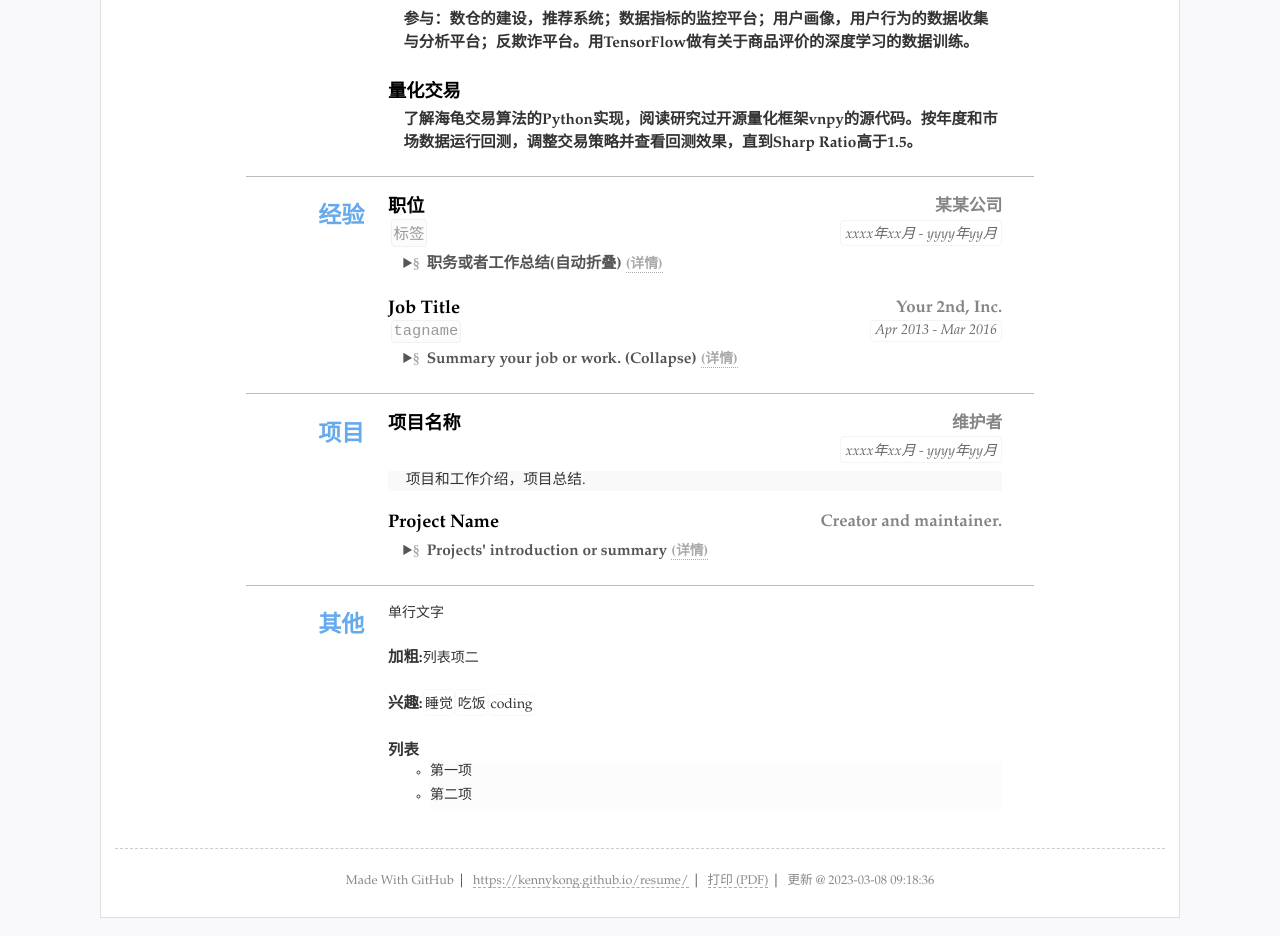
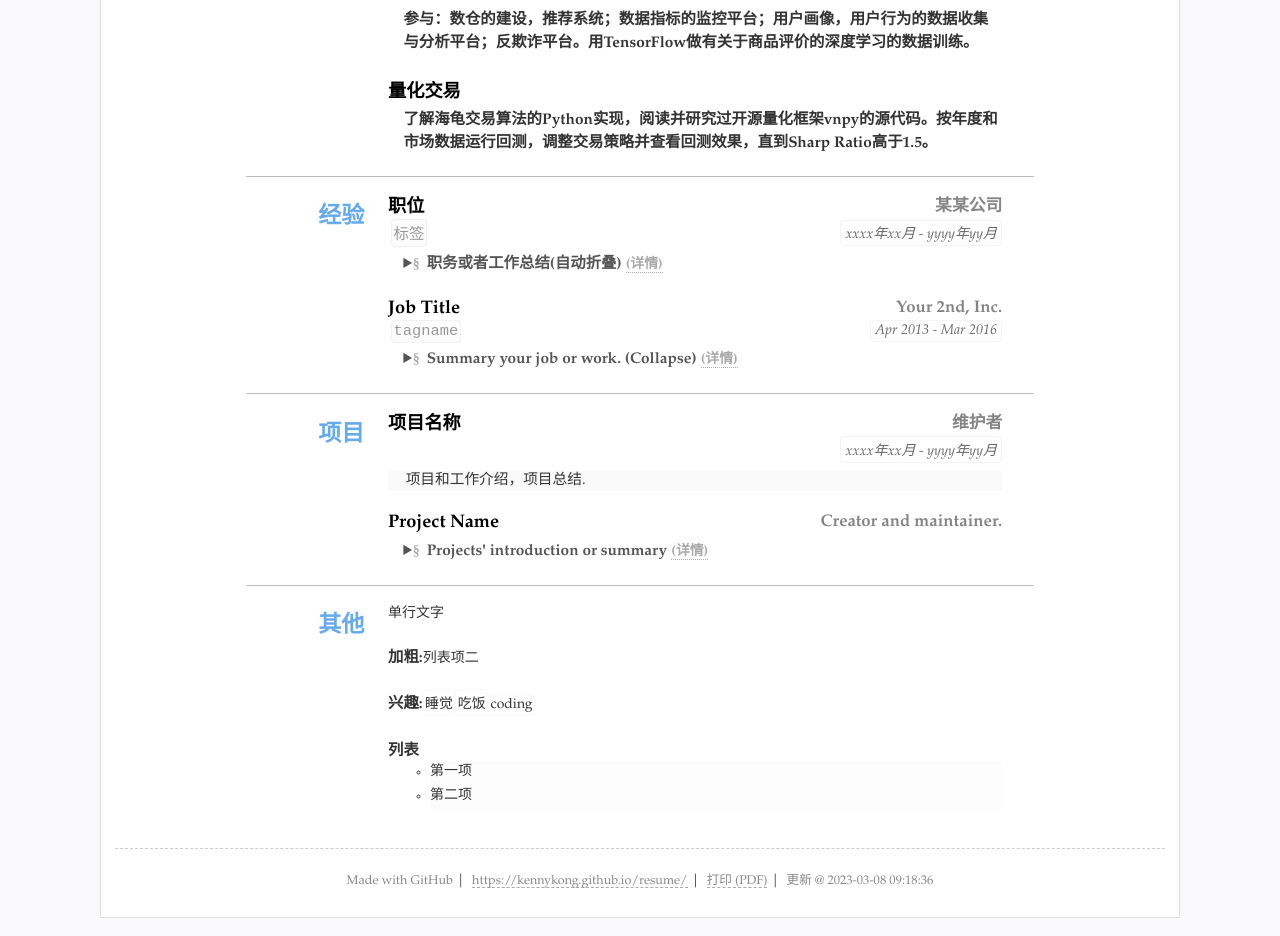
Before and after one commit to kennykong/resume, a Jekyll site: the page built from index.html, in a window 1280 px wide. Shown: the part 1342-2278 px from the top of the page. Built offline with Jekyll 4.4.1, drawn with Linux system fonts in a browser that asks for light colours.

Commit message:
update resume.yml

```diff
--- a/_data/resume.yml
+++ b/_data/resume.yml
@@ -83,7 +83,7 @@ main: #简历主要内容，
     summary: 参与：数仓的建设，推荐系统；数据指标的监控平台；用户画像，用户行为的数据收集与分析平台；反欺诈平台。用TensorFlow做有关于商品评价的深度学习的数据训练。
 
   - title: 量化交易
-    summary: 了解海龟交易算法的Python实现，阅读研究过开源量化框架vnpy的源代码。按年度和市场数据运行回测，调整交易策略并查看回测效果，直到Sharp Ratio高于1.5。
+    summary: 了解海龟交易算法的Python实现，阅读并研究过开源量化框架vnpy的源代码。按年度和市场数据运行回测，调整交易策略并查看回测效果，直到Sharp Ratio高于1.5。
 
 - type: experience
   name: 经验
@@ -146,7 +146,7 @@ others: #其他列表显示
 footer: #脚注多组
   print: #打印版markdown或者html
   screen:
-  - text: "Made With GitHub"
+  - text: "Made with GitHub"
   #  href: '/'
   - text: "https://kennykong.github.io/resume/"
     href: "https://kennykong.github.io/resume/"
```
